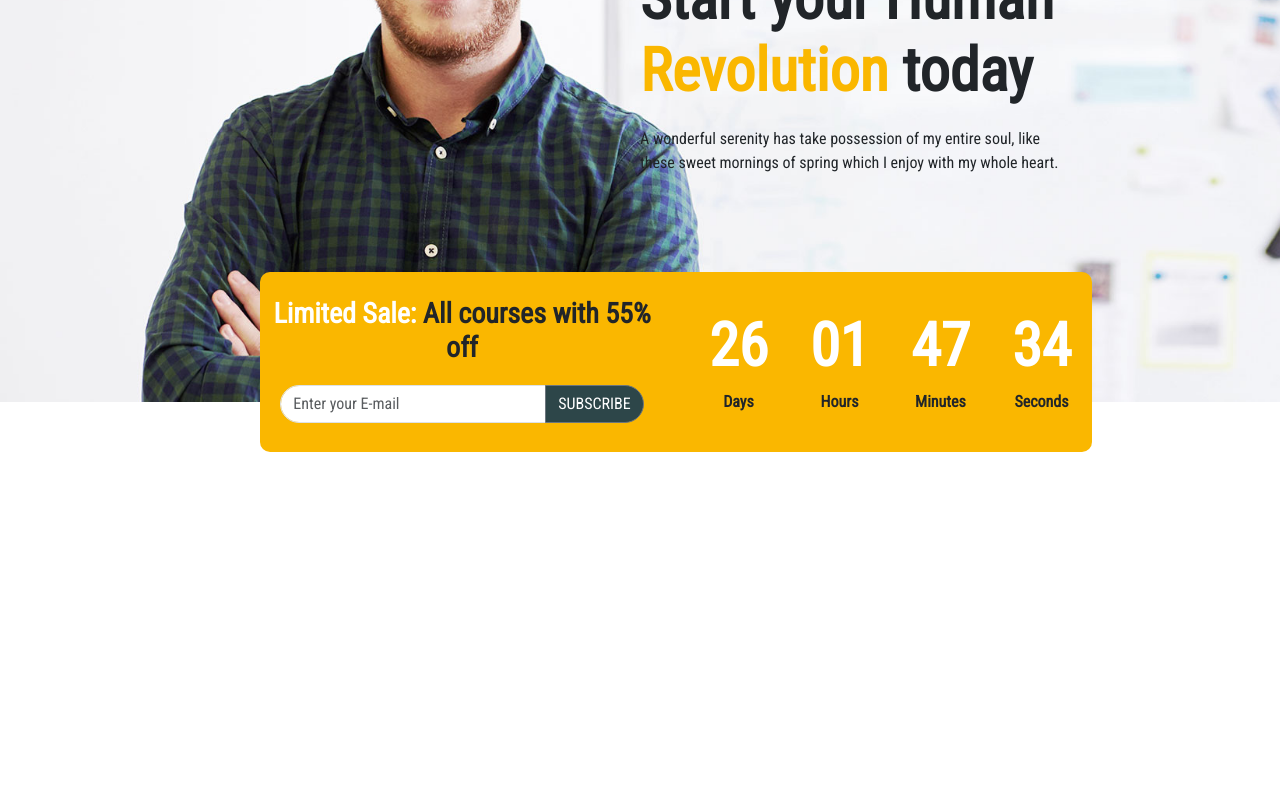
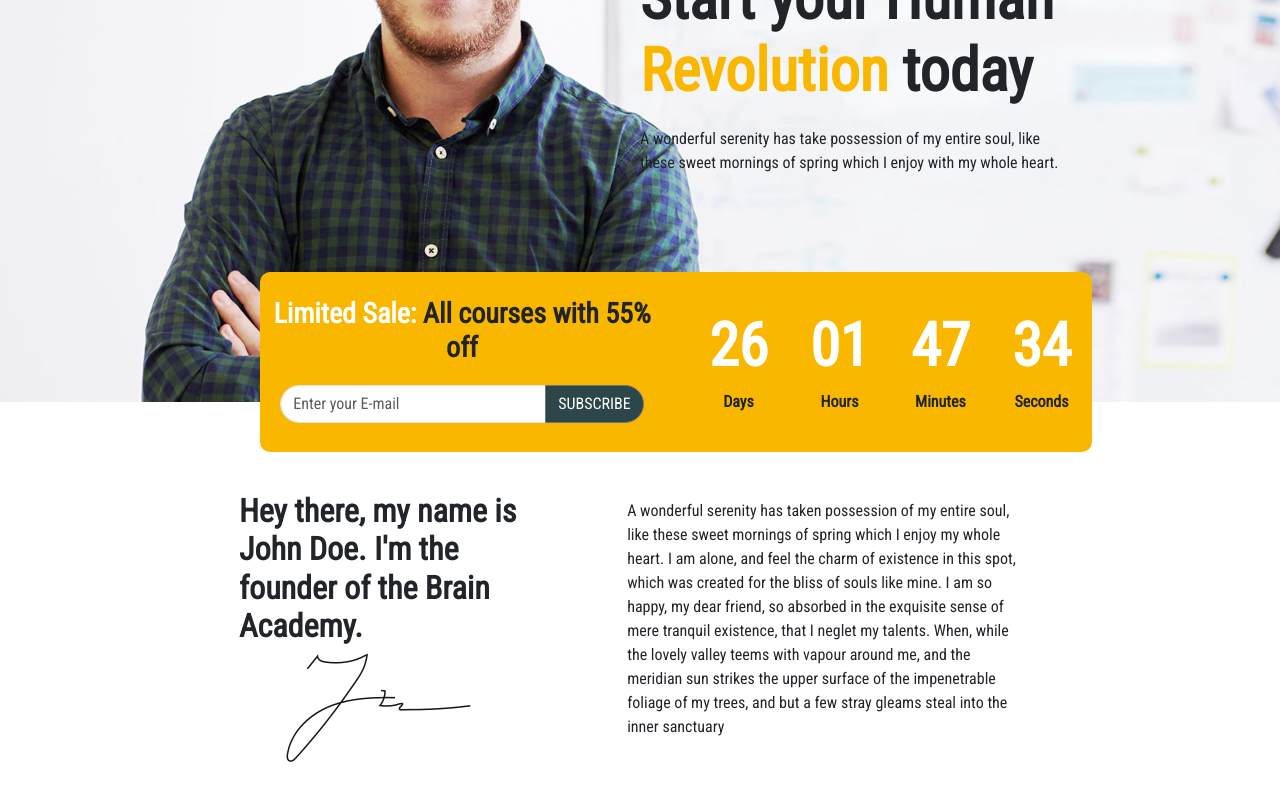
Before and after one commit to sim-sal/proj-html-vuejs, a Vue app: page / in a window 1280 px wide. Shown: the part 368-1168 px from the top of the page. Before the commit the page ends 820 px from the top, so only its background shows below. Built offline with nearby package versions, Linux system fonts and the light colour scheme.

Commit message:
added "presentation" section

```diff
--- a/src/components/PageMain.vue
+++ b/src/components/PageMain.vue
@@ -14,7 +14,7 @@ export default {
 <template>
     <main>
         <!-- jumbotron -->
-        <div class="jumbotron">
+        <div id="jumbotron">
             <div class="container jumbo">
                 <div class="text_jumbo">
 
@@ -73,11 +73,44 @@ export default {
 
         </div>
 
+        <!-- sezione presentazione -->
+        <section id="presentation">
+            <div class="container">
+                <div class="row text-center align-items-center">
+                    <div class="col-5">
+                        <div class="presentation_signature">
+                            <h2>Hey there, my name is John Doe. I'm the founder of the Brain Academy.</h2>
+                            <img src="/sign.jpg" alt="signature">
+                        </div>
+                    </div>
+                    <div class="col-7 text-start">
+                        <div class="presentation_text">
+                            <p>A wonderful serenity has taken possession of my entire soul, like these sweet mornings of
+                                spring which I enjoy my whole heart. I am alone, and feel the charm of existence in this
+                                spot, which was created for the bliss of souls like mine. I am so happy, my dear friend, so
+                                absorbed in the exquisite sense of mere tranquil existence, that I neglet my talents. When,
+                                while the lovely valley teems with vapour around me, and the meridian sun strikes the upper
+                                surface of the impenetrable foliage of my trees, and but a few stray gleams steal into the
+                                inner sanctuary</p>
+                        </div>
+                    </div>
+                </div>
+            </div>
+        </section>
+
+
         <section></section>
+
+
         <section></section>
+
+
         <section></section>
+
+
         <section></section>
-        <section></section>
+
+
         <section></section>
     </main>
 </template>
@@ -87,7 +120,7 @@ export default {
 @use '../styles/partials/variables' as *;
 
 main {
-    .jumbotron {
+    #jumbotron {
         height: 650px;
         background-image: url('/jumbotron.jpg');
         background-size: cover;
@@ -146,13 +179,15 @@ main {
                     margin: 20px auto;
 
                     input {
-                        border-radius: 20px;
+                        border-top-left-radius: 20px;
+                        border-bottom-left-radius: 20px;
                     }
 
                     button {
                         color: white;
                         background-color: rgb(45, 70, 73);
-                        border-radius: 20px;
+                        border-top-right-radius: 20px;
+                        border-bottom-right-radius: 20px;
                     }
                 }
             }
@@ -168,5 +203,35 @@ main {
             }
         }
     }
+
+    #presentation {
+        height: 450px;
+
+        .container {
+            height: 100%;
+
+            .row {
+                height: 100%;
+            }
+
+            .presentation_signature {
+
+                width: 80%;
+                margin: auto;
+
+                h2 {
+                    text-align: left;
+                    font-weight: bold;
+                }
+            }
+
+            .presentation_text {
+                width: 80%;
+                margin: auto;
+            }
+        }
+
+
+    }
 }
 </style>
```
Also changed, not shown: public/sign.jpg (added).
